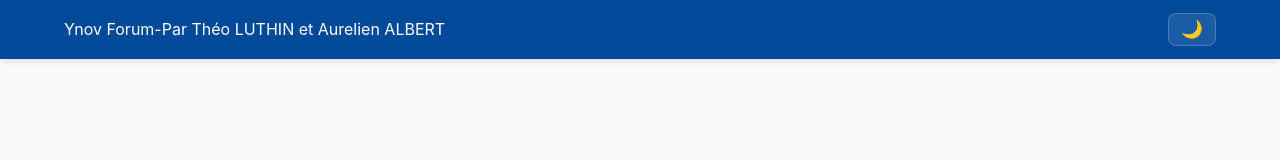
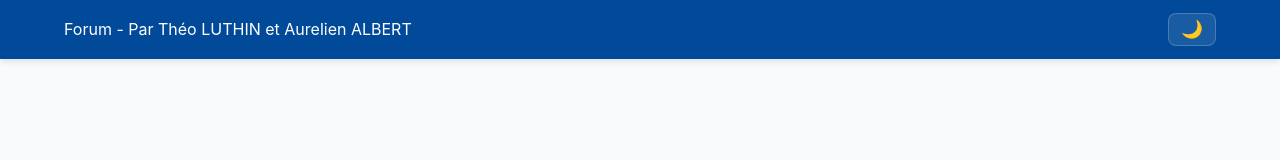
Before and after one commit to theoluthin2903/Theo_LUTHIN_Aurelien_Albert_Projet_JS_Forum, a website: page public/index.html in a window 1280 px wide. Shown: the top 160 px of the page. Drawn offline with Linux system fonts and the light colour scheme.

Commit message:
ultime de chez ultime de chez ultime de chez ultime de chez ultime modification

```diff
--- a/public/index.html
+++ b/public/index.html
@@ -13,7 +13,7 @@
 </head>
 <body>
     <header>
-        <div class="logo">Ynov Forum-Par Théo LUTHIN et Aurelien ALBERT</div>
+        <div class="logo">Forum - Par Théo LUTHIN et Aurelien ALBERT</div>
         <button id="theme-toggle" title="Changer de thème">🌓</button>
     </header>
     <div class="auth-container">
```
